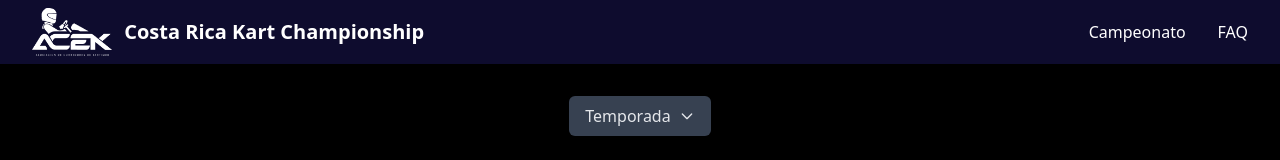
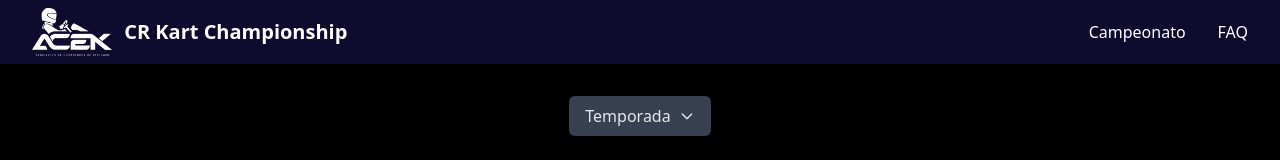
Before and after one commit to credondocr/kart-results, a Next.js app: page /Campeonato/2025/general in a window 1280 px wide. Shown: the top 160 px of the page. Built offline with nearby package versions, Linux system fonts and the light colour scheme.

Commit message:
Renombrado de titulo

```diff
--- a/src/app/components/Navbar.tsx
+++ b/src/app/components/Navbar.tsx
@@ -31,7 +31,7 @@ const Navbar: React.FC = () => {
                 className="h-12 w-auto cursor-pointer"
               />
               <span className="text-white font-bold text-xl">
-                Costa Rica Kart Championship
+                CR Kart Championship
               </span>
             </Link>
           </div>
```
